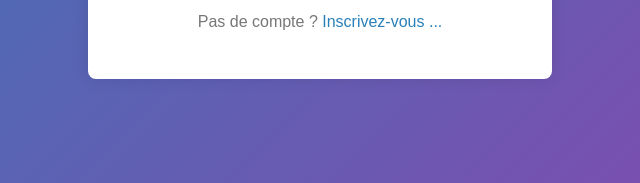
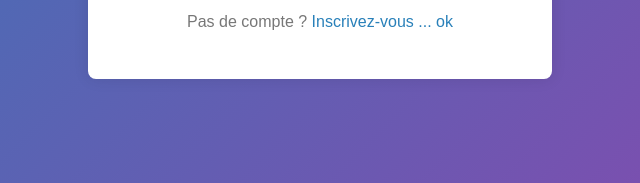
Before and after one commit to keevviin-ekwa/test-jenkins-web-app, a plain HTML site: page index.html in a window 1280 px wide. Shown: the part 511-694 px from the top of the page, 320-960 px from the left. Drawn offline with Linux system fonts and the light colour scheme.

Commit message:
third commit

```diff
--- a/index.html
+++ b/index.html
@@ -82,7 +82,7 @@
             <input type="password" placeholder="Mot de passe" required>
             <input type="submit" value="Se connecter">
         </form>
-        <p>Pas de compte ? <a href="#">Inscrivez-vous ...</a></p>
+        <p>Pas de compte ? <a href="#">Inscrivez-vous ... ok</a></p>
     </div>
 
 </body>
```
